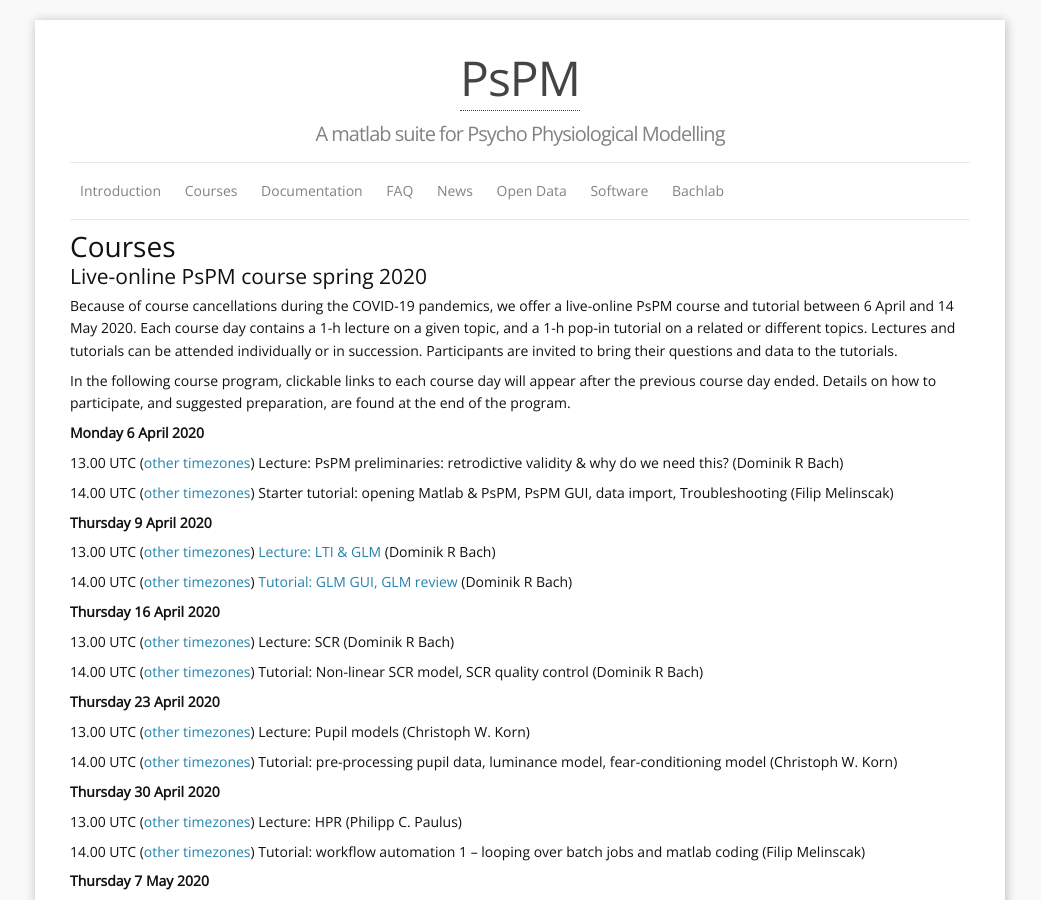
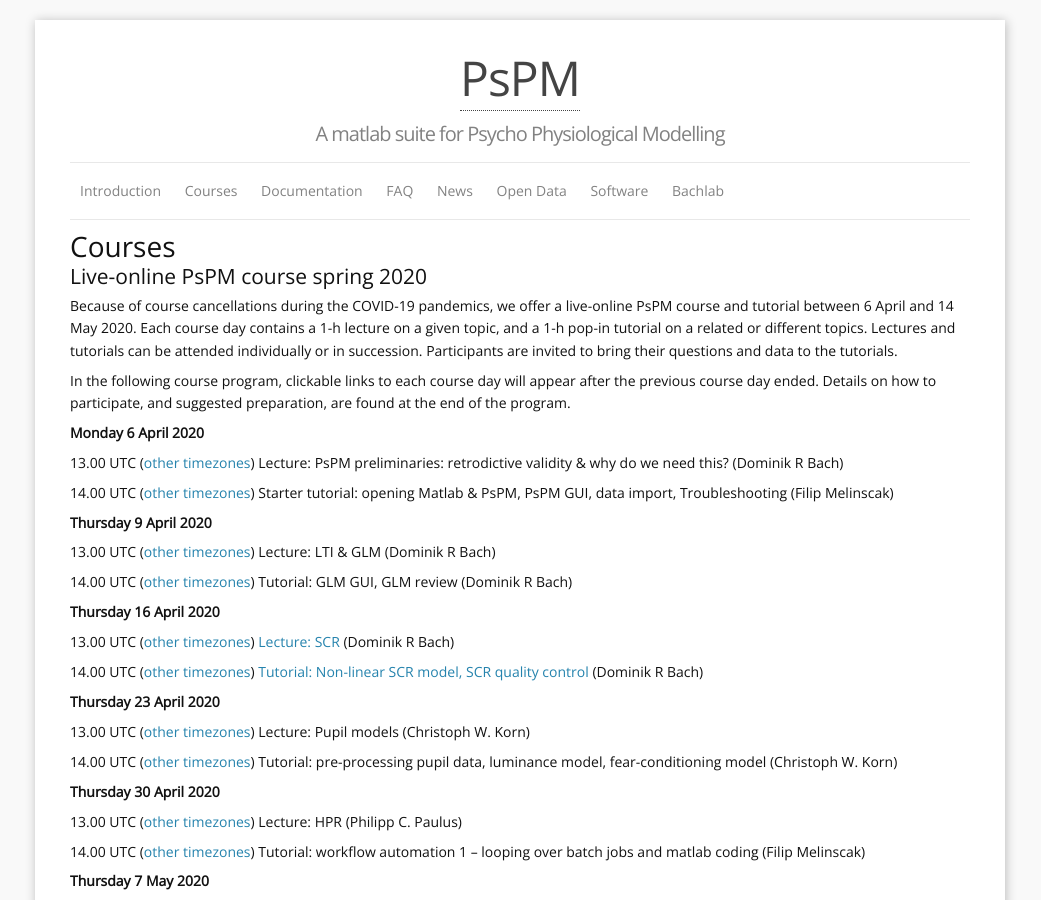
Before and after one commit to bachlab/PsPM, a Jekyll site: the page built from courses.markdown, in a window 1280 px wide and 900 px high. Shown: the whole window, without its empty margins (120-1161 px from the left). Built offline with Jekyll 4.4.1, drawn with Linux system fonts in a browser that asks for light colours.

```diff
--- a/courses.markdown
+++ b/courses.markdown
@@ -20,15 +20,15 @@ In the following course program, clickable links to each course day will appear
 
 **Thursday 9 April 2020**
 
-13.00 UTC ([other timezones](https://www.timeanddate.com/worldclock/fixedtime.html?iso=20200409T1300)) [Lecture: LTI & GLM](https://zoom.us/j/428248760) (Dominik R Bach)
+13.00 UTC ([other timezones](https://www.timeanddate.com/worldclock/fixedtime.html?iso=20200409T1300)) Lecture: LTI & GLM (Dominik R Bach)
 
-14.00 UTC ([other timezones](https://www.timeanddate.com/worldclock/fixedtime.html?iso=20200409T1400)) [Tutorial: GLM GUI, GLM review](https://zoom.us/j/772732496) (Dominik R Bach)
+14.00 UTC ([other timezones](https://www.timeanddate.com/worldclock/fixedtime.html?iso=20200409T1400)) Tutorial: GLM GUI, GLM review (Dominik R Bach)
 
 **Thursday 16 April 2020**
 
-13.00 UTC ([other timezones](https://www.timeanddate.com/worldclock/fixedtime.html?iso=20200416T1300)) Lecture: SCR (Dominik R Bach)
+13.00 UTC ([other timezones](https://www.timeanddate.com/worldclock/fixedtime.html?iso=20200416T1300)) [Lecture: SCR](https://zoom.us/j/428248760) (Dominik R Bach)
 
-14.00 UTC ([other timezones](https://www.timeanddate.com/worldclock/fixedtime.html?iso=20200416T1400)) Tutorial: Non-linear SCR model, SCR quality control (Dominik R Bach)
+14.00 UTC ([other timezones](https://www.timeanddate.com/worldclock/fixedtime.html?iso=20200416T1400)) [Tutorial: Non-linear SCR model, SCR quality control](https://zoom.us/j/772732496) (Dominik R Bach)
 
 **Thursday 23 April 2020**
 
```
